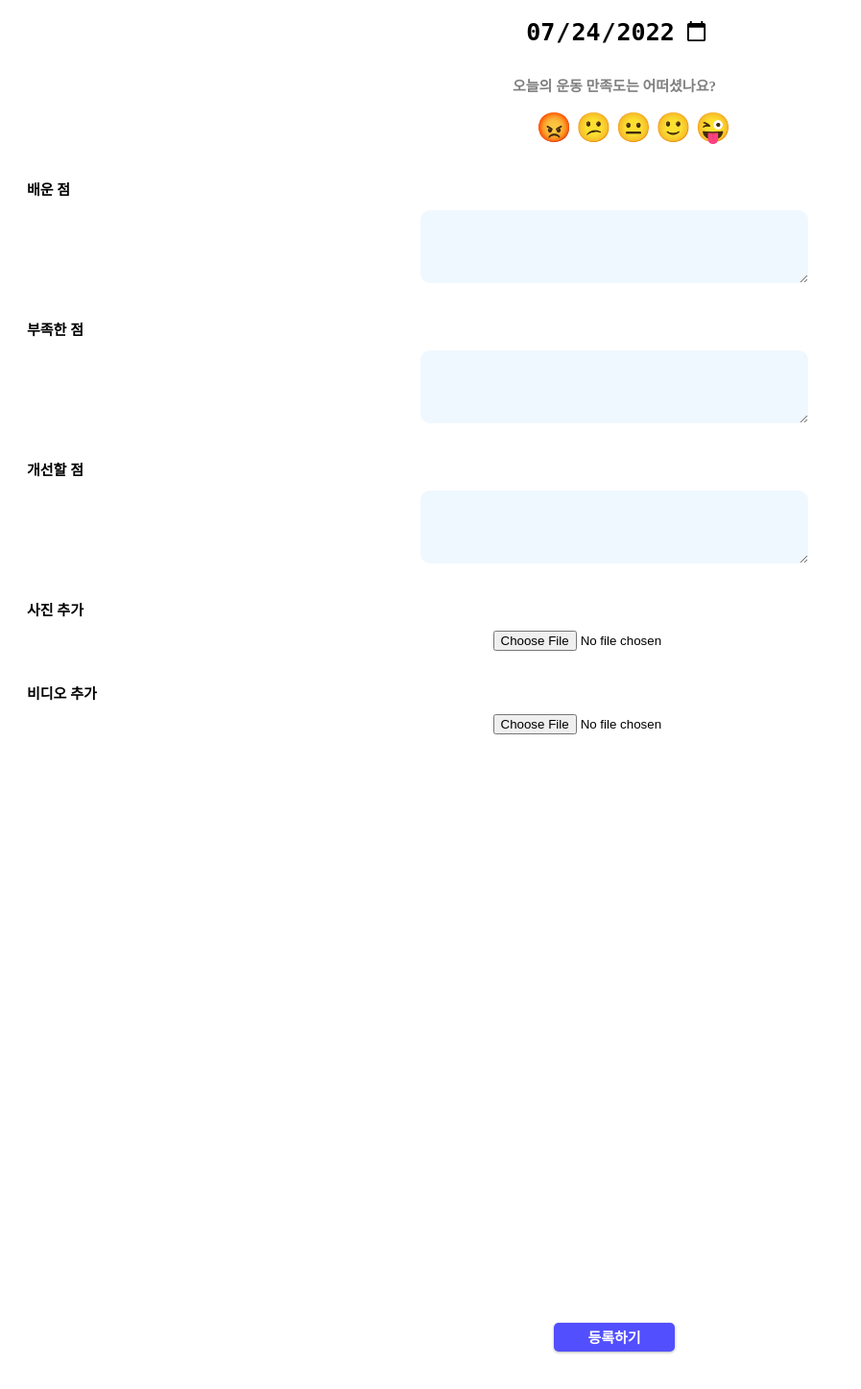
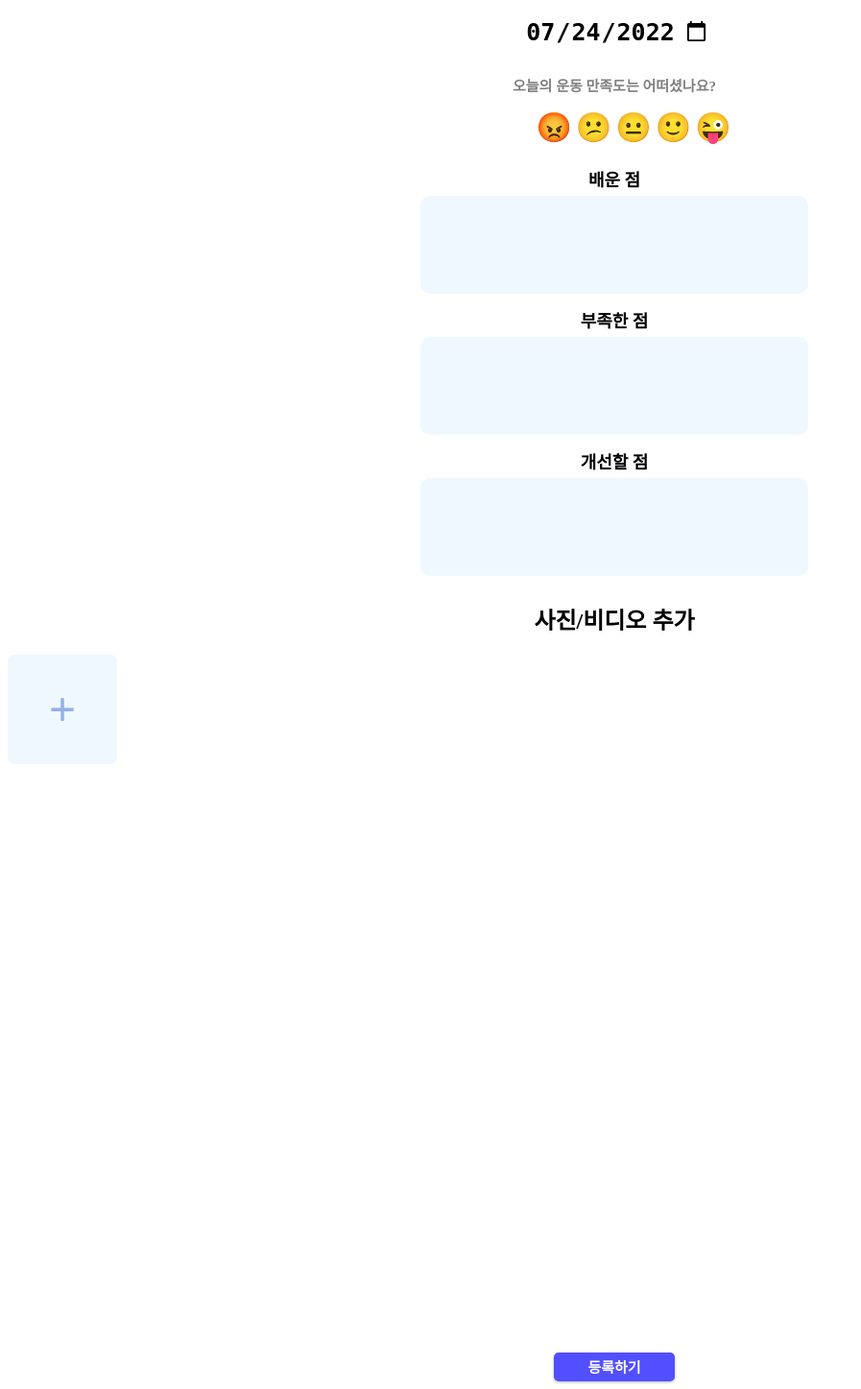
Before and after one commit to Delaywoo/Sportly, a Django app: page /mylog/create/ in a window 1280 px wide. Shown: the whole page at 96% size, without its empty margins (0-897 px from the left). Before the commit the page ends 1410 px from the top, so only its background shows below. Run offline with Django 4.2, Linux system fonts and the light colour scheme.

Commit message:
0725 yw mylog_create.html 사진/동영상 수정

```diff
--- a/mylog/templates/css/mylog_create.css
+++ b/mylog/templates/css/mylog_create.css
@@ -40,18 +40,41 @@ h1 {
     color: gray;
 }
 
-h2 {
-    text-align: justify;
-    padding-left: 20px;
-    padding-top: 20px;
-    font-size: 15px;
-}
-
 .writing-can {
     width: 95%;
     max-width: 400px;
+    height: 100px;
     border: none;
     border-radius: 10px;
     background-color:aliceblue;
     font-size: 15px;
+    margin-top: 5px;
 }
+
+.img-upload {
+    width: 100px;
+    height: 100px;
+    color: rgb(147, 177, 232);
+    background-color:aliceblue;
+    font-size: 50px;
+    border-radius: 7px;
+    font-weight: 600;
+    border: none;
+    display: flex;
+    align-items: center;
+    justify-content: center;
+}
+
+#img-file {
+    display: none;
+}
+
+div {
+    padding: 7px;
+}
+
+.title1 {
+    font-size: 18px;
+    font-weight: bolder;
+    padding-top: 20px;
+}
--- a/mylog/templates/mylog_create.html
+++ b/mylog/templates/mylog_create.html
@@ -36,23 +36,38 @@
     </script>
 
 
+    <form action="#" method="post">
         <div>
-        <h2>배운 점</h2>
-        <textarea class="writing-can" rows="4"></textarea>
+            <label for="learned" class="title1">배운 점</label>
+            <br>
+            <input type="text" name="learned" class="writing-can" id="learned" rows="4">
             <!--js: 글자 줄 수 만큼 칸 늘어나게 하는 기능 추가해야함!-->
-        <h2>부족한 점</h2>
-        <textarea class="writing-can" rows="4"></textarea>
-        <h2>개선할 점</h2>
-        <textarea class="writing-can" rows="4"></textarea>
-        <h2>사진 추가</h2>
-        <input type="file" accept="image/*">
+        </div>
+        <div>
+            <label for="lacked" class="title1">부족한 점</label>
+            <br>
+            <input type="text" name="lacked" class="writing-can" id="lacked" rows="4">
+        </div>
+        <div>
+            <label for="improve" class="title1">개선할 점</label>
+            <br>
+            <input type="text" name="improve" class="writing-can" id="improve" rows="4">
+        </div>
+    </form>
+
+    <!--사진/동영상 업로드-->
+    <h2>사진/비디오 추가</h2>
+    <div class="img-upload">
+        <label for="img-file">+</label>
+        <input type="file" id="img-file" accept="image/*,video/mp4, video/mkv, video/x-m4v,video/*" multiple>
         <!--업로드한 사진 미리보기 기능 추가해야함 !-->
-        <h2>비디오 추가</h2>
-        <input id="video-accept" type="file" accept="video/mp4, video/mkv, video/x-m4v,video/*">
+    </div>
+
+
     <!--업로드한 비디오 미리보기 기능-->
     <video id="video-play"></video>
     <script>
-            const inputFile = document.getElementById("video-accept");
+        const inputFile = document.getElementById("img-file");
         const video = document.getElementById("video-play");
 
         inputFile.addEventListener("change", function(){
@@ -60,7 +75,7 @@
             const videourl = URL.createObjectURL(file);
             video.setAttribute("src", videourl);
             video.play();
-            })
+        });
     </script>
     </div>
 
```
Lines whose indentation alone changed are shown as unchanged.
